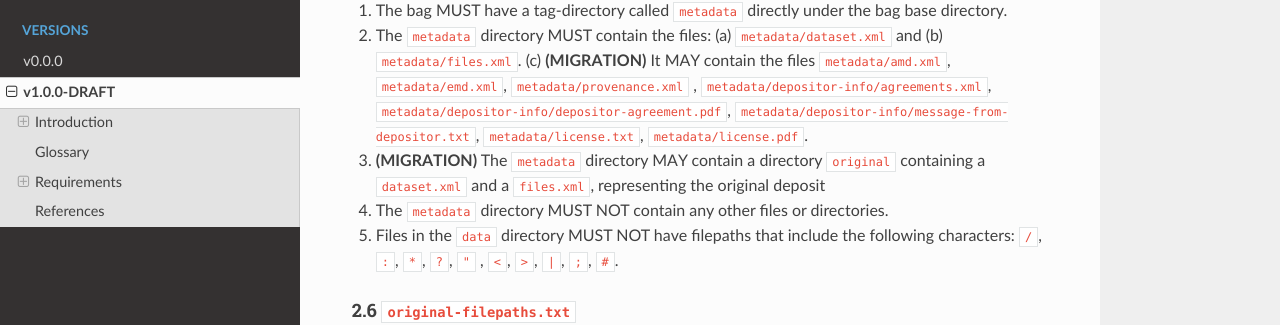
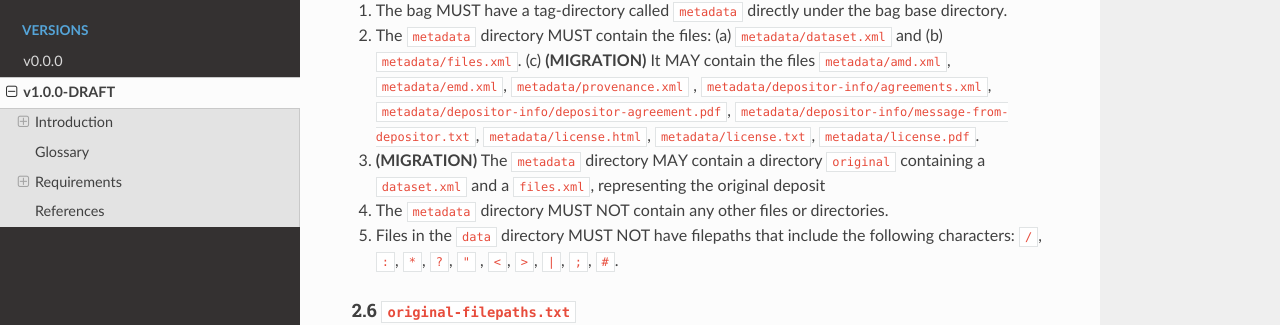
Before and after one commit to aliassheikh/dans-bagit-profile, an MkDocs documentation site: the page built from docs/versions/1.0.0.md, in a window 1280 px wide and 900 px high, scrolled down 4207 px. Shown: the part 132-457 px from the top of the window. Built offline with MkDocs 1.6.1, drawn with Linux system fonts in a browser that asks for light colours; nearby versions of some CDN libraries.

Commit message:
Add license.html to permitted files in MIGRATION validation

```diff
--- a/docs/versions/1.0.0.md
+++ b/docs/versions/1.0.0.md
@@ -183,7 +183,8 @@ Requirements
 2. The `metadata` directory MUST contain the files: (a) `metadata/dataset.xml` and (b) `metadata/files.xml`.
    (c) **(MIGRATION)** It MAY contain the files `metadata/amd.xml`, `metadata/emd.xml`, `metadata/provenance.xml`
    , `metadata/depositor-info/agreements.xml`, `metadata/depositor-info/depositor-agreement.pdf`,
-   `metadata/depositor-info/message-from-depositor.txt`, `metadata/license.txt`, `metadata/license.pdf`.
+   `metadata/depositor-info/message-from-depositor.txt`, `metadata/license.html`, `metadata/license.txt`,
+   `metadata/license.pdf`.
 
 3. **(MIGRATION)** The `metadata` directory MAY contain a directory `original` containing a `dataset.xml` and
    a `files.xml`, representing the original deposit
```
